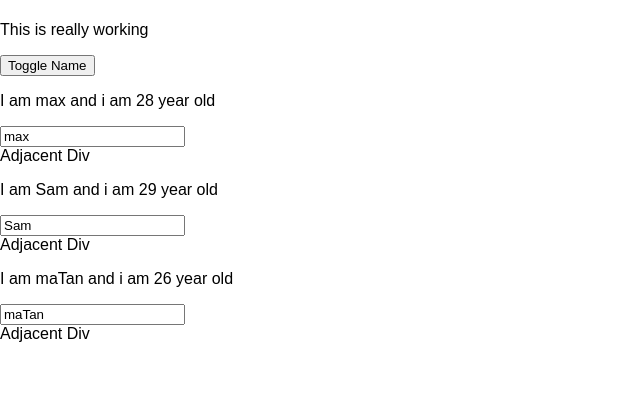
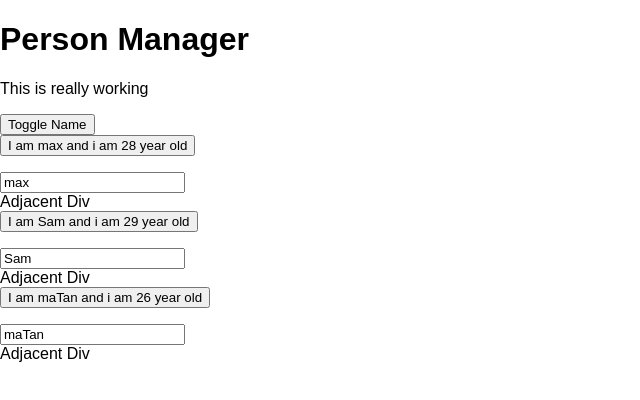
Before and after one commit to asharma102/react-complte-guide, a React (Create React App) app: page / in a window 1280 px wide. Both pictures are taken after a click on the button "Toggle Name". Shown: the top 400 px of the page, without its empty margins (0-640 px from the left). Built offline with nearby package versions, Linux system fonts and the light colour scheme.

Commit message:
updated ESlint

```diff
--- a/src/components/Cockpit/Cockpit.js
+++ b/src/components/Cockpit/Cockpit.js
@@ -29,4 +29,6 @@ const cockpit = (props) => {
     </div>
   );
 };
+
+
 export default cockpit;
--- a/src/components/Persons/Person/Person.js
+++ b/src/components/Persons/Person/Person.js
@@ -1,13 +1,13 @@
 import React from 'react';
 import stylePerson from './Person.css';
-import persons from '../Persons';
+// import persons from '../Persons';
 // import react-dom from 'react-dom'
 
 
 const person = props => (
   <React.Fragment>
     <div className={stylePerson.Person}>
-      <p onClick={props.click}>I am {props.name}  and i am {props.age} year old</p>
+      <button onClick={props.click}>I am {props.name}  and i am {props.age} year old</button>
       <p>{props.children}</p>
       <input type="text" value={props.name} onChange={props.changed} />
     </div>
--- a/src/containers/App.js
+++ b/src/containers/App.js
@@ -5,7 +5,7 @@ import Cockpit from '../components/Cockpit/Cockpit';
 import withClass from '../hoc/withClass';
 import Aux from '../hoc/Aux';
 
-const App = (props) => {
+const App = () => {
   const [personsState, setPersonsState] = useState({
     person: [
       { id: 'asd', name: 'max', age: 28 },
@@ -14,9 +14,9 @@ const App = (props) => {
     ],
   });
 
-  const [otherState, setOtherState] = useState({
-    otherState: 'some other state',
-  });
+  // const [otherState, setOtherState] = useState({
+  //   otherState: 'some other state',
+  // });
 
   const [showPesrsonState, setShowPesrsonState] = useState({
     showPerson: false,
@@ -57,8 +57,7 @@ const App = (props) => {
 
 
   let displayPerson = null;
-  const btnClass = [style.Button];
-
+  // const btnClass = [style.Button];
 
   if (showPesrsonState.showPerson) {
     displayPerson = (
@@ -77,7 +76,7 @@ const App = (props) => {
 
     <Aux>
       <Cockpit
-        title={props.appTitle}
+        title="Person Manager"
         personsLength={personsState.person.length}
         showPerson={showPesrsonState.showPerson}
         clicked={togglePersonHandler}
@@ -125,7 +124,8 @@ export default withClass(App, style.App);
 //         <h1>hello</h1>
 //         <button onClick={this.switchNameHandler} >Switch Name</button>
 //         <Person name={this.state.person[0].name} age={this.state.person[0].age}/>
-//         <Person name={this.state.person[1].name} age={this.state.person[1].age}>My hobbie: Racing</Person>
+//         <Person name={this.state.person[1].name} age={this.state.person[1].age}>
+// My hobbie: Racing</Person>
 //         <Person name={this.state.person[2].name} age={this.state.person[2].age}/>
 //       </div>
 //     );
--- a/src/hoc/withClass.js
+++ b/src/hoc/withClass.js
@@ -10,14 +10,15 @@ import React from 'react';
 //             border: "3px solid brown",
 //             margin: "0 auto",
 //             marginTop: "20px"
-//         }}>Hello this text is Coming from HOC and this can come included anywhere if we warp any component with this HOC </div>
+//         }}>
+//      Hello this text is Coming from HOC and this can come included anywhere
+// if we warp any component with this HOC </div>
 //     </div >
 // );
 
 // export default withClass;
 
-const withClass = (WrappedComponent, className) => props => (
-
+const withClass = (WrappedComponent, className) => () => (
   <div className={className}>
     <WrappedComponent />
   </div >
```
Also changed, not shown: 1 other file (tests, documents, lock files or other folders).
